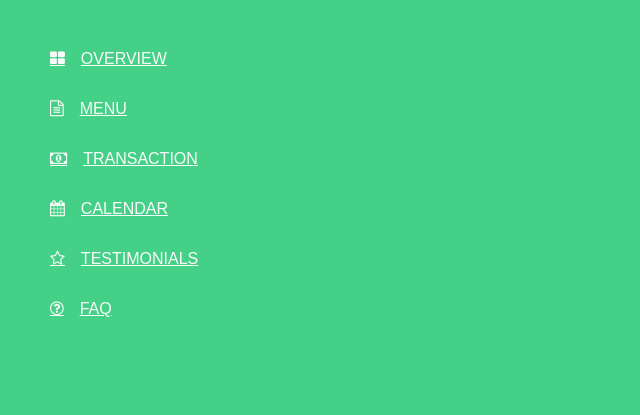
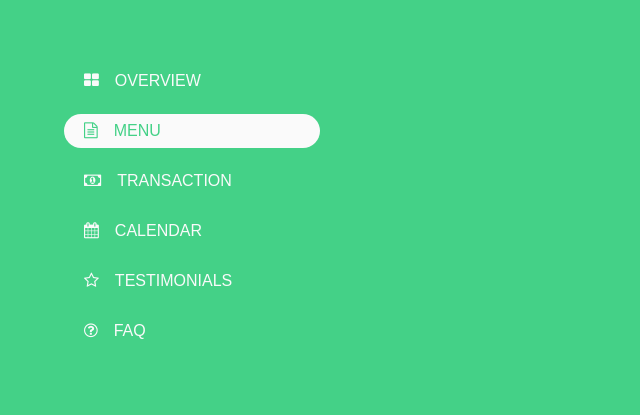
Before and after one commit to KestisJan/Food-delivery-project, a website: page index.html in a window 1280 px wide. Shown: the whole page, without its empty margins (0-640 px from the left). Drawn offline with Linux system fonts and the light colour scheme; a web font is replaced by a local one.

Commit message:
left-side-menu
Left side menu done

```diff
--- a/css/pages/Home.css
+++ b/css/pages/Home.css
@@ -10,15 +10,47 @@
 /* VENDOR */
 @import '../vendor/font-awesome.min.css';
 
-
+/* Adding new font-family */
 @font-face {
     font-family: 'Ubuntu';
     src: url('Ubuntu-RI.ttf') format('truetype');
     font-weight: normal;
     font-style: italic;
 }
-
-
+/* Adding main color for page */
 body {
     background-color: var(--main-color);
 }
+
+/* Left container style */
+.left-container {
+    width: 20em;
+    padding: 4em;
+    display: flex;
+    flex-direction: column;
+    gap: 1em;
+}
+
+.left-container a {
+    display: flex;
+    gap: 1em;
+    color: var(--color-3);
+    padding: 8px 20px;
+    width: 16em;
+    text-decoration: none;
+}
+.left-container a:hover {
+    background-color:  var(--color-3);
+    color: var(--main-color);
+    padding: 8px 20px;
+    border-radius: 35px;
+    opacity: 0.8;
+}
+
+
+#menu-btn {
+    color: var(--main-color);
+    background-color: var(--color-3);
+    border-radius: 35px;
+    opacity: 1;
+}
--- a/index.html
+++ b/index.html
@@ -10,7 +10,7 @@
 <body>
     <nav class="left-container">
         <a href="#"><i class="fa fa-th-large"></i>OVERVIEW</a>
-        <a href="#"><i class="fa fa-file-text-o"></i>MENU</a>
+        <a href="#" id="menu-btn"><i class="fa fa-file-text-o"></i>MENU</a>
         <a href="#"><i class="fa fa-money"></i>TRANSACTION</a>
         <a href="#"><i class="fa fa-calendar"></i>CALENDAR</a>
         <a href="#"><i class="fa fa-star-o"></i>TESTIMONIALS</a>
```
